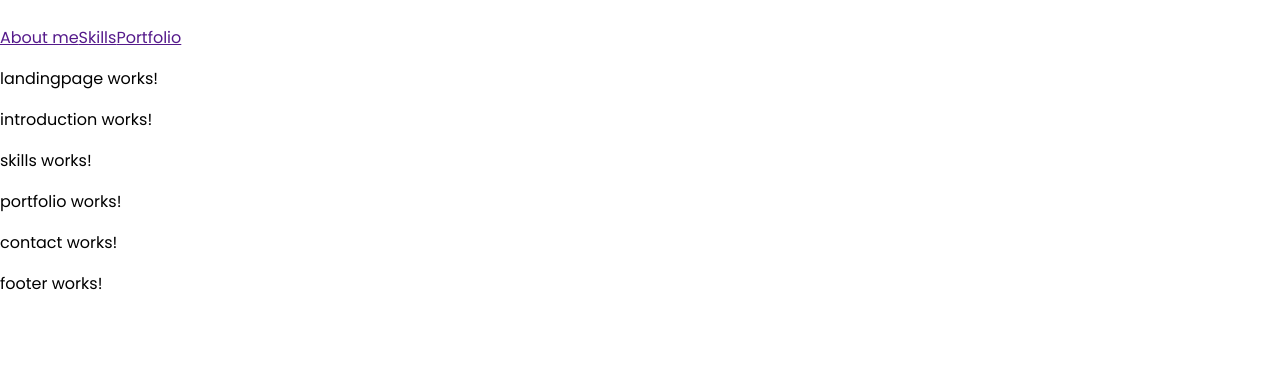
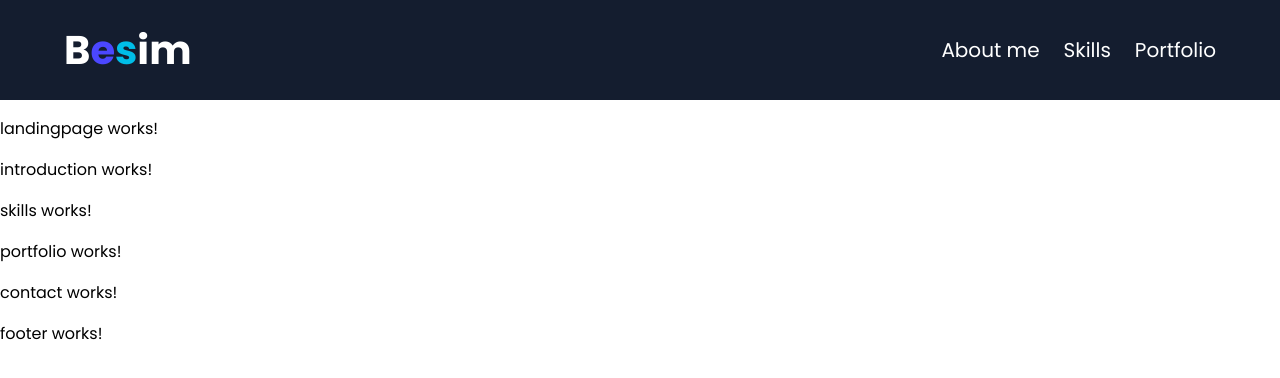
Before and after one commit to Besim91/portfolio, an Angular app: page / in a window 1280 px wide. Shown: the top 378 px of the page. Built offline with nearby package versions, Linux system fonts and the light colour scheme.

Commit message:
Add header section

```diff
--- a/src/app/shared/header/header.component.html
+++ b/src/app/shared/header/header.component.html
@@ -1,8 +1,18 @@
 <header>
-    <img src="" alt="">
-    <div>
-        <a href="">About me</a>
-        <a href="">Skills</a>
-        <a href="">Portfolio</a>
+    <div class="maxWidth">
+        <a class="name">
+            <span>B</span>
+            <span>e</span>
+            <span>s</span>
+            <span>i</span>
+            <span>m</span>
+        </a>
+
+        <nav>
+            <a href="">About me</a>
+            <a href="">Skills</a>
+            <a href="">Portfolio</a>
+        </nav>
     </div>
+
 </header>
--- a/src/app/shared/header/header.component.scss
+++ b/src/app/shared/header/header.component.scss
@@ -0,0 +1,47 @@
+header {
+    width: 100%;
+    background-color: rgb(20, 29, 47);
+    display: flex;
+    height: 100px;
+    display: flex;
+    justify-content: center;
+
+div{
+    display: flex;
+    justify-content: space-between;
+    align-items: center;
+
+    .name {
+        cursor: pointer;
+        span {
+            color: white;
+            font-size: 40px;
+            font-weight: bold;
+
+            &:nth-child(3) {
+                color: rgb(0, 190, 232); // Änderung der Farbe des dritten Span-Elements
+            }
+            &:nth-child(2) {
+                color: rgb(75, 71, 255); // Änderung der Farbe des zweiten Span-Elements
+            }
+        }
+    }
+
+    >nav {
+        display: flex;
+        flex-direction: row;
+        gap: 24px;
+        font-size: 20px;
+        >a {
+            text-decoration: none;
+            color: white;
+            cursor: pointer;
+
+            &:hover{
+                color: rgb(0, 190, 232);
+                transition: color 100ms linear;
+            }
+        }
+    }
+}
+}
--- a/src/app/shared/header/header.component.ts
+++ b/src/app/shared/header/header.component.ts
@@ -1,5 +1,4 @@
 import { Component } from '@angular/core';
-
 
 @Component({
   selector: 'app-header',
--- a/src/styles.scss
+++ b/src/styles.scss
@@ -6,6 +6,13 @@ margin: 0;
 *{
     box-sizing: border-box;
     font-family: 'Poppins';
+}
+
+.maxWidth{
+    max-width: 1990px;
+    width: 100%;
+    padding-left: 5%;
+    padding-right: 5%;
 }
 
 
```
Also changed, not shown: src/app/main-content/landingpage/landingpage.component.html (line endings or trailing spaces).
